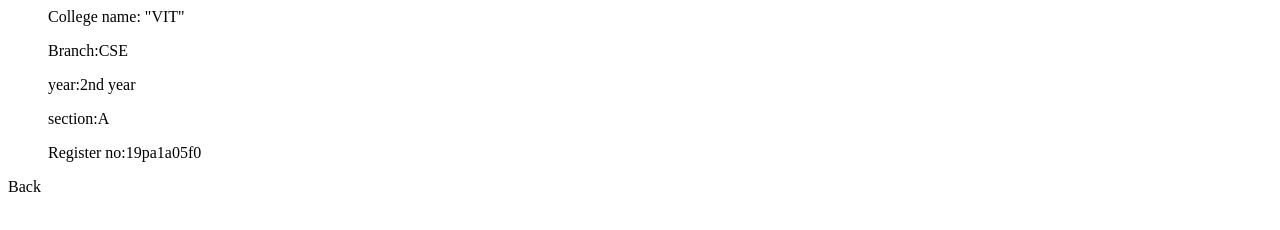
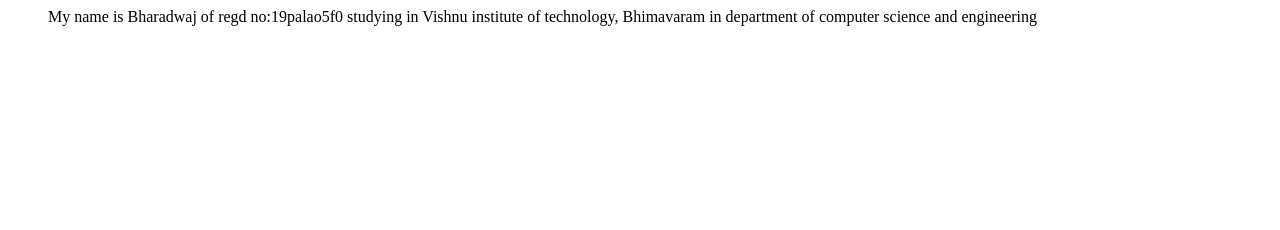
Before and after one commit to balabharadwaj/web-technology-assignment, a plain HTML site: page about.html in a window 1280 px wide. Drawn offline with Linux system fonts and the light colour scheme.

Commit message:
Update about.html

```diff
--- a/about.html
+++ b/about.html
@@ -7,14 +7,12 @@
 <body>
 
         <ol>
-            <p>College name: "VIT"</p>
-            <p>Branch:CSE</p>
-            <p>year:2nd year</p>
-            <p>section:A</p>
-            <p>Register no:19pa1a05f0</p>
+            <p>My name is Bharadwaj of regd no:19palao5f0 studying in
+               Vishnu institute of technology, Bhimavaram in
+               department of computer science and engineering</p>
         </ol>
 
-    <h4<a href="index.html">Back</a></h4>
+    <h4<a href="index.html"></a></h4>
 
 
 </body>
```
